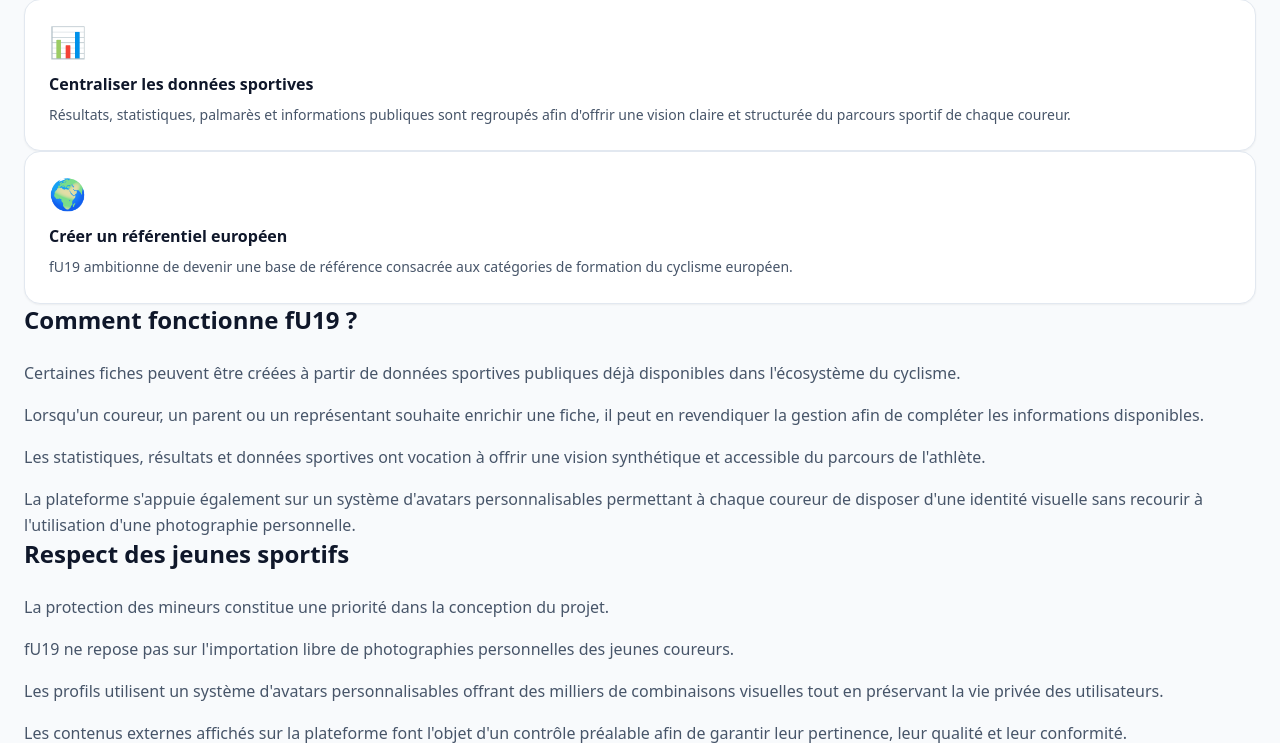
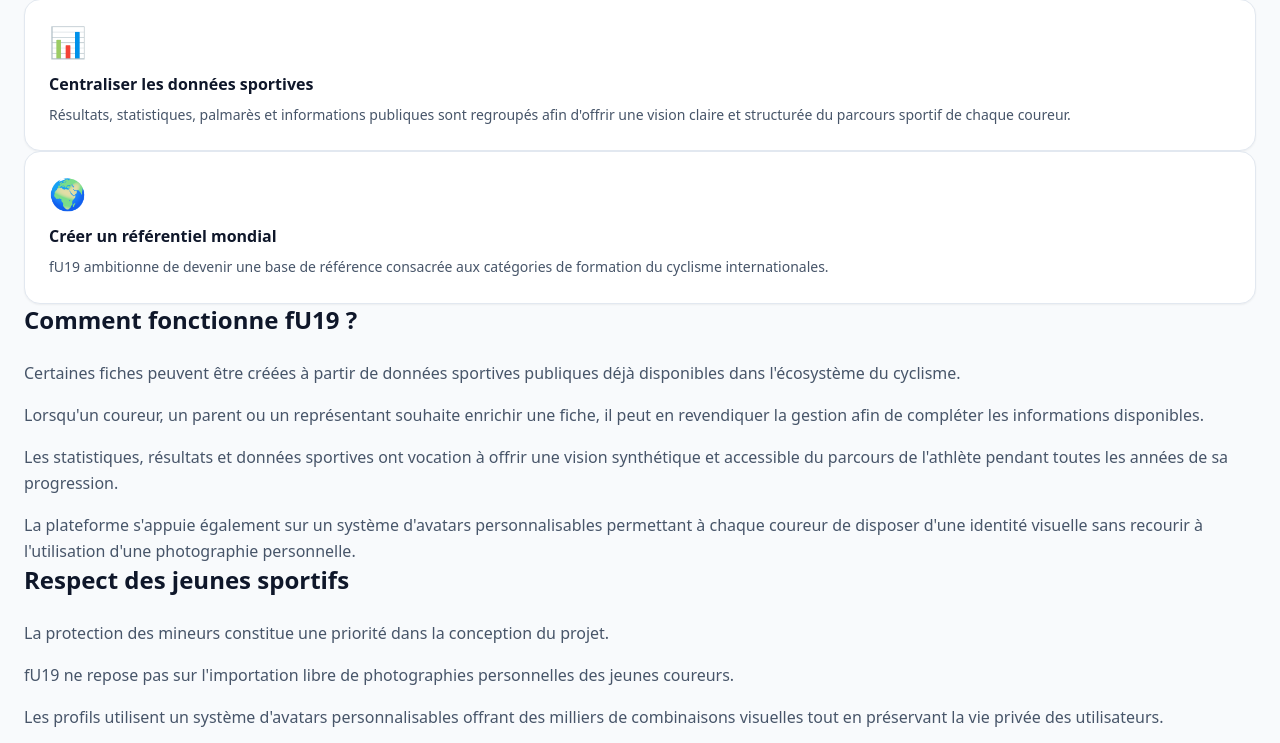
Before and after one commit to niceescap/Fu19, a Flask app: page /skilla in a window 1280 px wide. Shown: the part 443-1186 px from the top of the page. Run offline with Flask 3, Linux system fonts and the light colour scheme; some libraries are stand-ins or nearby versions.

Commit message:
Change reference from European to global
Updated the text to reflect a global focus instead of a European one.

```diff
--- a/web/templates/skill_a.html
+++ b/web/templates/skill_a.html
@@ -28,9 +28,9 @@
   </div>
   <div class="rounded-2xl border border-slate-200 bg-white p-6 shadow-sm">
     <div class="text-3xl mb-3">🌍</div>
-    <h2 class="font-black text-slate-900 mb-2">Créer un référentiel européen</h2>
+    <h2 class="font-black text-slate-900 mb-2">Créer un référentiel mondial</h2>
     <p class="text-sm text-slate-600 leading-relaxed">
-      fU19 ambitionne de devenir une base de référence consacrée aux catégories de formation du cyclisme européen.
+      fU19 ambitionne de devenir une base de référence consacrée aux catégories de formation du cyclisme internationales.
     </p>
   </div>
   <h2 class="text-2xl font-black text-slate-900 mb-6">
@@ -44,7 +44,7 @@
       Lorsqu'un coureur, un parent ou un représentant souhaite enrichir une fiche, il peut en revendiquer la gestion afin de compléter les informations disponibles.
     </p>
     <p>
-      Les statistiques, résultats et données sportives ont vocation à offrir une vision synthétique et accessible du parcours de l'athlète.
+      Les statistiques, résultats et données sportives ont vocation à offrir une vision synthétique et accessible du parcours de l'athlète pendant toutes les années de sa progression.
     </p>
     <p>
       La plateforme s'appuie également sur un système d'avatars personnalisables permettant à chaque coureur de disposer d'une identité visuelle sans recourir à l'utilisation d'une photographie personnelle.
```
